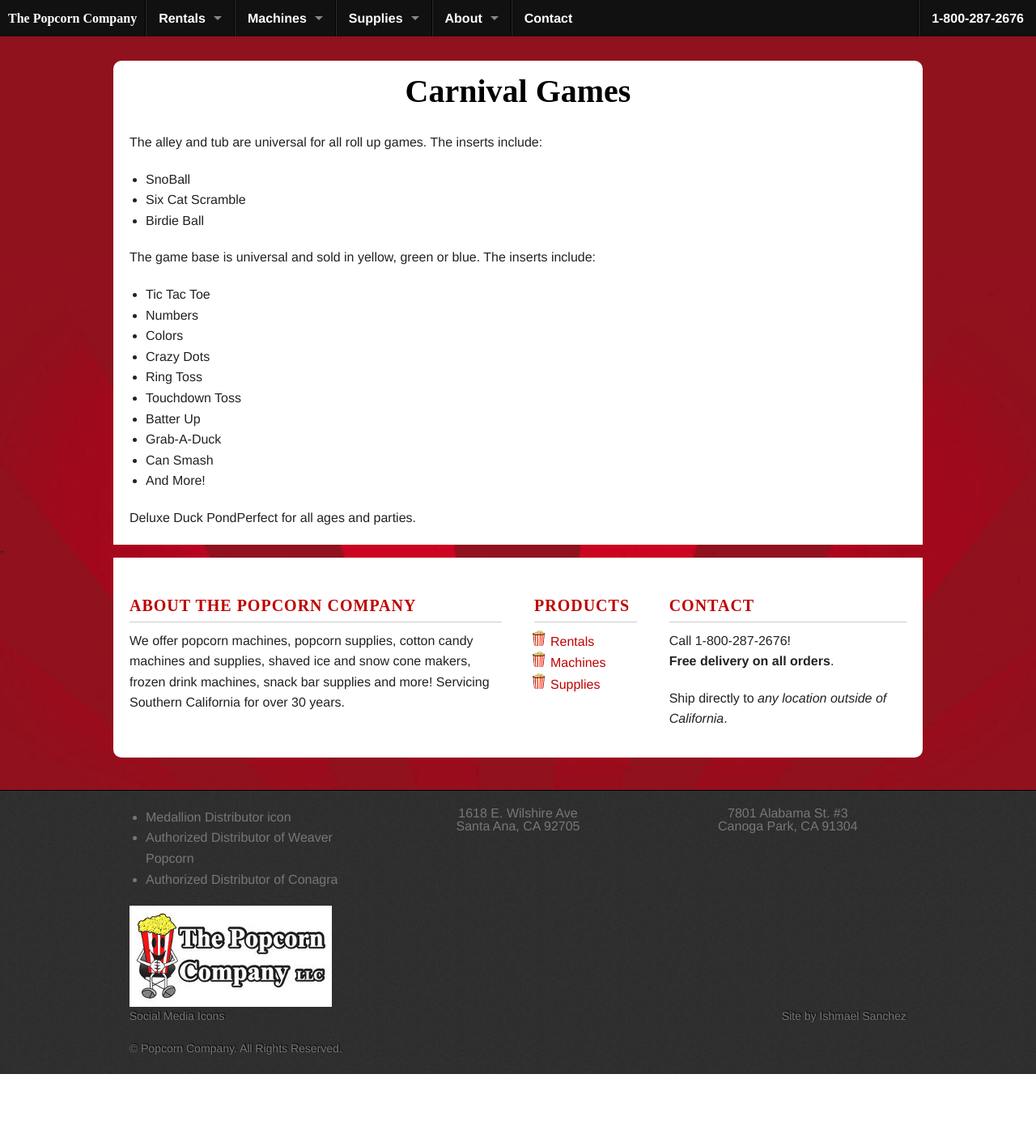
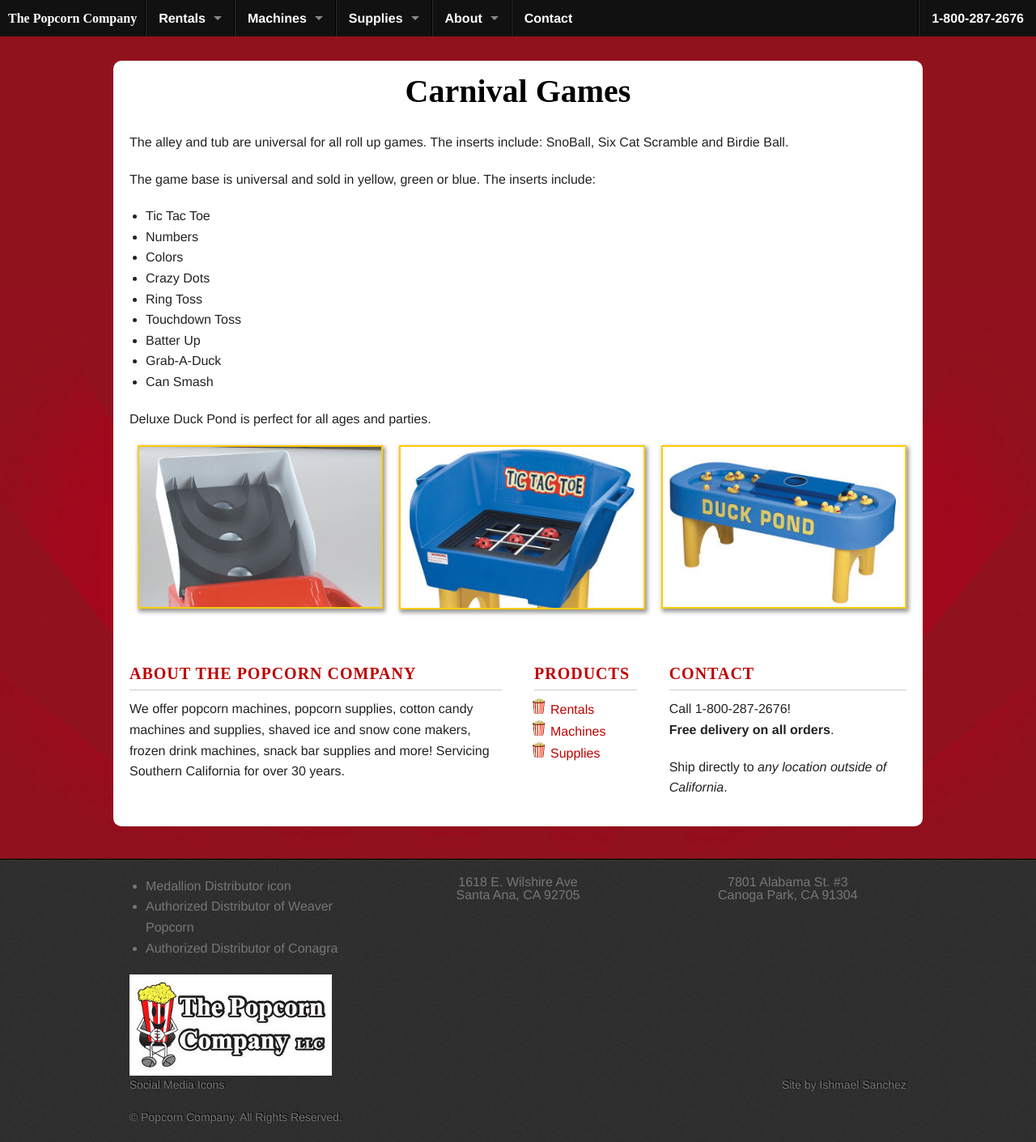
Before and after one commit to popcorncompanyllc/ishmaelsanchez.github.io, a Jekyll site: the page built from supplies/games/index.html, in a window 1280 px wide. Shown: the whole page at 81% size. Built offline with Jekyll 4.4.1, drawn with Linux system fonts in a browser that asks for light colours; some web fonts are replaced; Markdown is read by kramdown in place of the engine named in the settings; before the commit the page ends 1327 px from its top, so only the background shows below that.

Commit message:
Add game images and update, sno-kone header

```diff
--- a/sass/app.scss
+++ b/sass/app.scss
@@ -86,15 +86,15 @@
 .home-image {margin-top:20px}
 
 .featured {
-  border:1px solid #ffcc01;
-  @extend .in-touch;
+  border:2px solid #ffcc01;
+  @extend .std-shadow;
 }
 
 .button {
   @include text-shadow(1px -1px 1px #000);
 }
 
-.in-touch {@include box-shadow(1px 1px 1px 2px #d9d9d9);}
+.std-shadow {@include box-shadow(2px 3px 5px 1px #999);}
 
 .call-to-action {
   @include background-image(linear-gradient(#e31b23, $primary-color));
--- a/supplies/games/index.html
+++ b/supplies/games/index.html
@@ -6,12 +6,7 @@ description: We sell carnival games like&#59; SnoBall Six Cat Scramble Birdie Ba
 <div id="main" class="row radius">
   <div class="large-12 columns">
     <h1 class="main-header text-center">Carnival Games</h1>
-    <p>The alley and tub are universal for all roll up games. The inserts include:</p>
-    <ul>
-      <li>SnoBall</li>
-      <li>Six Cat Scramble</li>
-      <li>Birdie Ball</li>
-    </ul>
+    <p>The alley and tub are universal for all roll up games. The inserts include: SnoBall, Six Cat Scramble and Birdie Ball.</p>
     <p>The game base is universal and sold in yellow, green or blue. The inserts include:</p>
     <ul>
       <li>Tic Tac Toe</li>
@@ -23,12 +18,24 @@ description: We sell carnival games like&#59; SnoBall Six Cat Scramble Birdie Ba
       <li>Batter Up</li>
       <li>Grab-A-Duck</li>
       <li>Can Smash</li>
-      <li>And More!</li>
     </ul>
-    <p>Deluxe Duck PondPerfect for all ages and parties. </p>
+    <p>Deluxe Duck Pond is perfect for all ages and parties.</p>
+    <ul class="small-block-grid-3 thumbnails clearing-thumbs" data-clearing>
+      <li>
+       <a href="/img/supplies/games/snoball-large.jpg">
+         <img data-caption="SnoBall" class="featured" src="/img/supplies/games/snoball.jpg">
+       </a>
+      </li>
+      <li>
+        <a href="/img/supplies/games/tic-tac-toe-large.jpg">
+         <img data-caption="Tic Tac Toe" class="featured" src="/img/supplies/games/tic-tac-toe.jpg">
+        </a>
+      </li>
+      <li>
+        <a href="/img/supplies/games/duck-pond-large.jpg">
+         <img data-caption="Duck Pond Game" class="featured" src="/img/supplies/games/duck-pond.jpg">
+        </a>
+      </li>
+    </ul>
   </div>
 </div>
-
-
-
--
--- a/supplies/sno-kones-shaved-ice/index.html
+++ b/supplies/sno-kones-shaved-ice/index.html
@@ -6,7 +6,7 @@ description: We sell Sno-Kones&reg; syrups made with AllCane&reg; all natural (n
 
 <div id="main" class="row radius">
   <div class="large-12 columns">
-    <h1 class="main-header">Sno-Kones&reg; & Shaved Ice Supplies</h1>
+    <h1 class="main-header text-center">Sno-Kones&reg; & Shaved Ice Supplies</h1>
     <h2>Sno-Kone&reg; Syrups</h2>
 <p>Ready to use syrups made with AllCane&reg;, an all natural blend of sugar, flavor and citric acid that contains no high-fructose corn syrup, stretchers or gums. Available in 1 gallon jugs (4/case) or 25 oz. bottles (12/case)</p>
 
```
Also changed, not shown: css/app.css, img/supplies/games/duck-pond-large.jpg (added), img/supplies/games/duck-pond.jpg (added), img/supplies/games/snoball-large.jpg (added), img/supplies/games/snoball.jpg (added), img/supplies/games/tic-tac-toe-large.jpg (added), img/supplies/games/tic-tac-toe.jpg (added).
